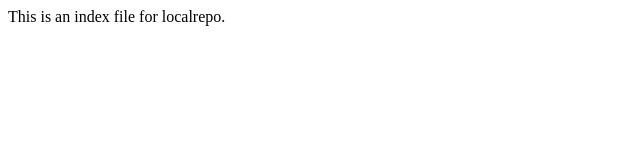
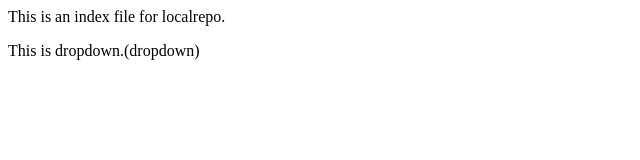
Before and after one commit to harshitsaverma/GitDetails, a plain HTML site: page index.html in a window 1280 px wide. Shown: the whole page, without its empty margins (0-640 px from the left). Drawn offline with Linux system fonts and the light colour scheme.

Commit message:
add dropdown

```diff
--- a/index.html
+++ b/index.html
@@ -1 +1,3 @@
 This is an index file for localrepo.
+<br>
+<p>This is dropdown.(dropdown)</p>
```
